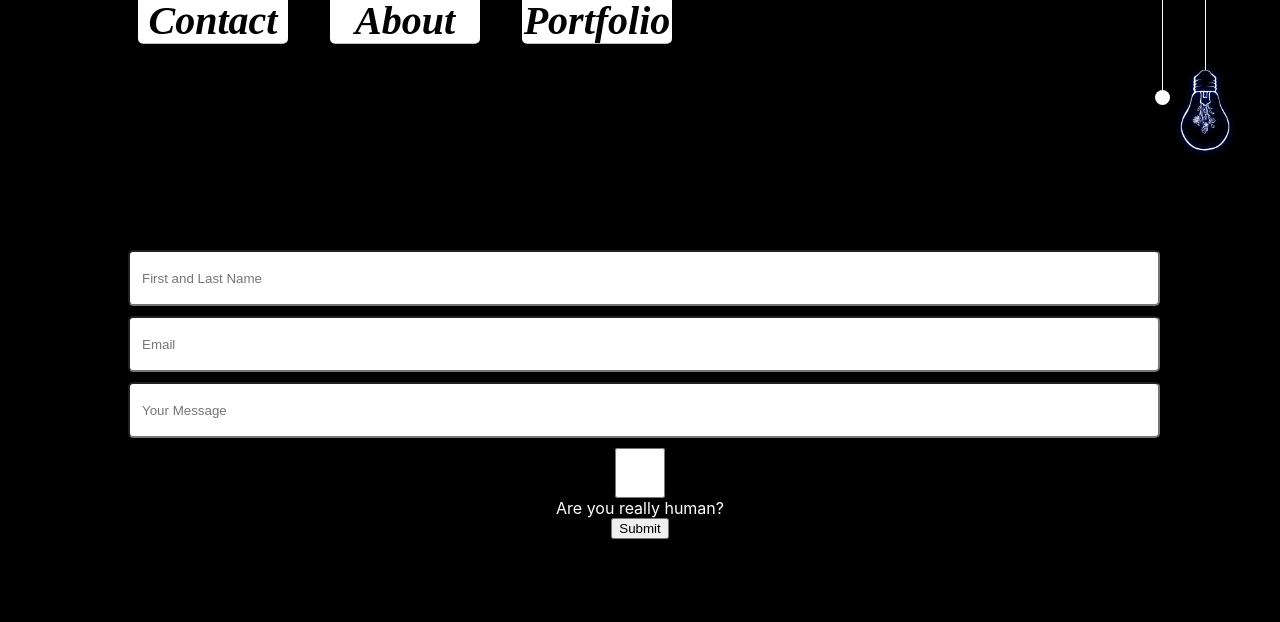
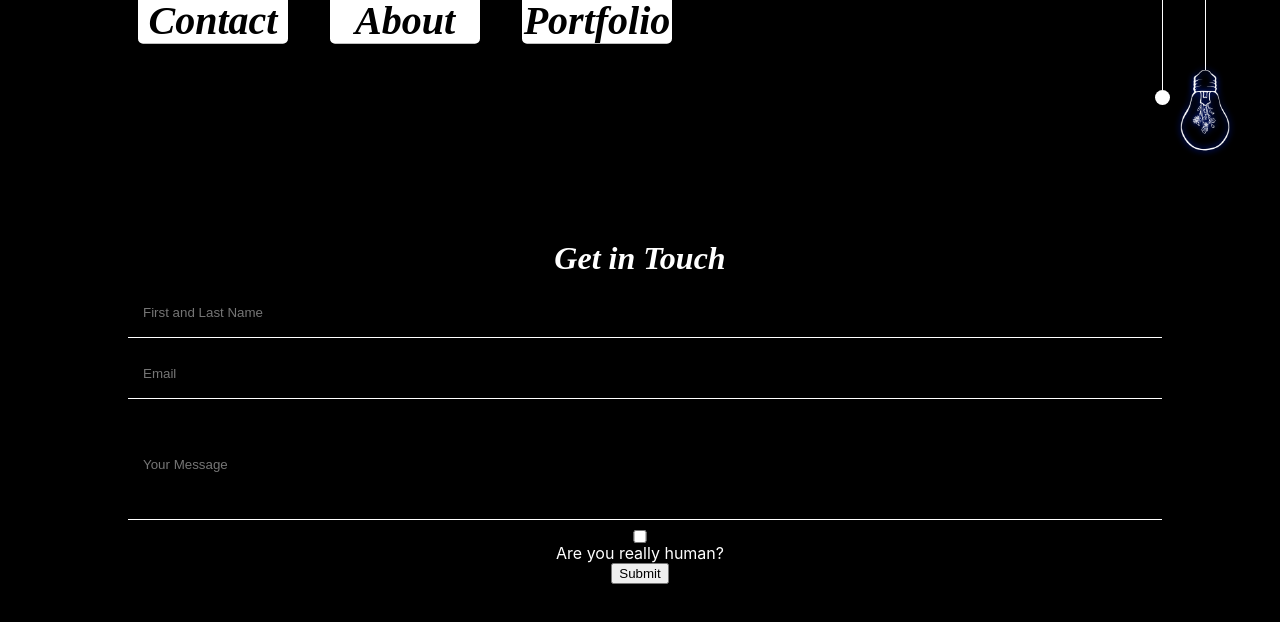
Before and after one commit to AmandaAbarte/amandadotcom, a React (Create React App) app: page / in a window 1280 px wide. Both pictures are taken after a click on the element "Contact". Shown: the top 622 px of the page. Built offline with nearby package versions, Linux system fonts and the light colour scheme; a web font is replaced by a local one.

Commit message:
contact form styling

```diff
--- a/src/App.css
+++ b/src/App.css
@@ -606,6 +606,7 @@ h1 {
   left: 10%;
   display: flex;
   flex-direction: column;
+  align-items: flex-start;
   width: 80%;
   animation: floatIn 0.5s ease-in-out forwards;
 }
@@ -614,7 +615,20 @@ h1 {
   width: 100%;
   margin-top: 10px;
   text-indent: 10px;
-  border-radius: 5px;
-  height: 50px;
+  padding: 5px;
+  background-color: transparent;
+  border: 0;
+}
+
+.content-container .contact-container .form .name {
+  height: 40px;
+}
+
+.content-container .contact-container .form .email {
+  height: 40px;
+}
+
+.content-container .contact-container .form .message {
+  height: 100px;
 }
 /*# sourceMappingURL=App.css.map */
--- a/src/Components/Contact.jsx
+++ b/src/Components/Contact.jsx
@@ -8,13 +8,13 @@ export default function Contact(props) {
     isHuman: false,
   });
   function handleInputs(event) {
-      const {name,value, type, checked} = event.target;
-      setFormData(prevData => {
+    const { name, value, type, checked } = event.target;
+    setFormData((prevData) => {
       return {
         ...prevData,
-              [name]: type === "checkbox" ? checked : value
-          }
-      })
+        [name]: type === "checkbox" ? checked : value,
+      };
+    });
   }
   function handleSubmit(event) {
     event.preventDefault();
@@ -24,9 +24,12 @@ export default function Contact(props) {
   return (
     <div
       className="contact-container"
-      style={{ backgroundColor: props.lights ? "white" : "black" }}
+      style={{
+        backgroundColor: props.lights ? "white" : "black",
+      }}
     >
       <form className="form" onSubmit={handleSubmit}>
+        <h1> Get in Touch</h1>
         <input
           type="text"
           placeholder="First and Last Name"
@@ -35,6 +38,10 @@ export default function Contact(props) {
           value={formData.name}
           required
           className="name"
+          style={{
+            color: props.lights ? "black" : "white",
+            borderBottom: props.lights ? "1px solid black" : "1px solid white",
+          }}
         />
         <input
           type="email"
@@ -44,6 +51,10 @@ export default function Contact(props) {
           value={formData.email}
           required
           className="email"
+          style={{
+            color: props.lights ? "black" : "white",
+            borderBottom: props.lights ? "1px solid black" : "1px solid white",
+          }}
         />
         <input
           type="text"
@@ -53,10 +64,14 @@ export default function Contact(props) {
           value={formData.message}
           required
           className="message"
+          style={{
+            color: props.lights ? "black" : "white",
+            borderBottom: props.lights ? "1px solid black" : "1px solid white",
+          }}
         />
         <input
           type="checkbox"
-            id= "isHuman"
+          id="isHuman"
           checked={formData.isHuman}
           onChange={handleInputs}
           name="isHuman"
--- a/src/Styling/_Contact.scss
+++ b/src/Styling/_Contact.scss
@@ -11,6 +11,7 @@
       left: 10%;
       display: flex;
       flex-direction: column;
+      align-items: flex-start;
       width: 80%;
 
       animation: floatIn 0.5s ease-in-out forwards;
@@ -18,8 +19,19 @@
         width: 100%;
         margin-top: 10px;
         text-indent: 10px;
-        border-radius: 5px;
-        height: 50px;
+        // border-radius: 5px;
+        padding: 5px;
+        background-color: transparent;
+        border: 0;
+      }
+      .name {
+        height: 40px;
+      }
+      .email {
+        height: 40px;
+      }
+      .message {
+        height: 100px;
       }
     }
   }
```
Also changed, not shown: 1 other file (tests, documents, lock files or other folders). Lines whose indentation alone changed are shown as unchanged.
